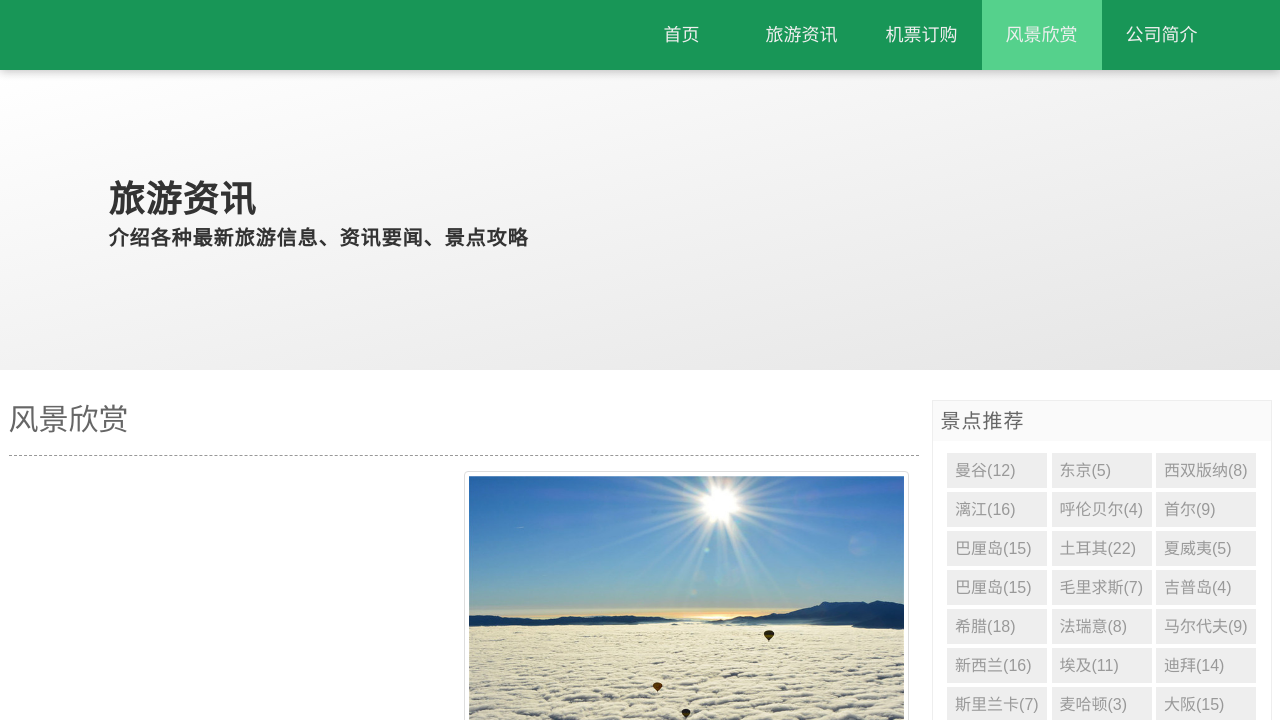
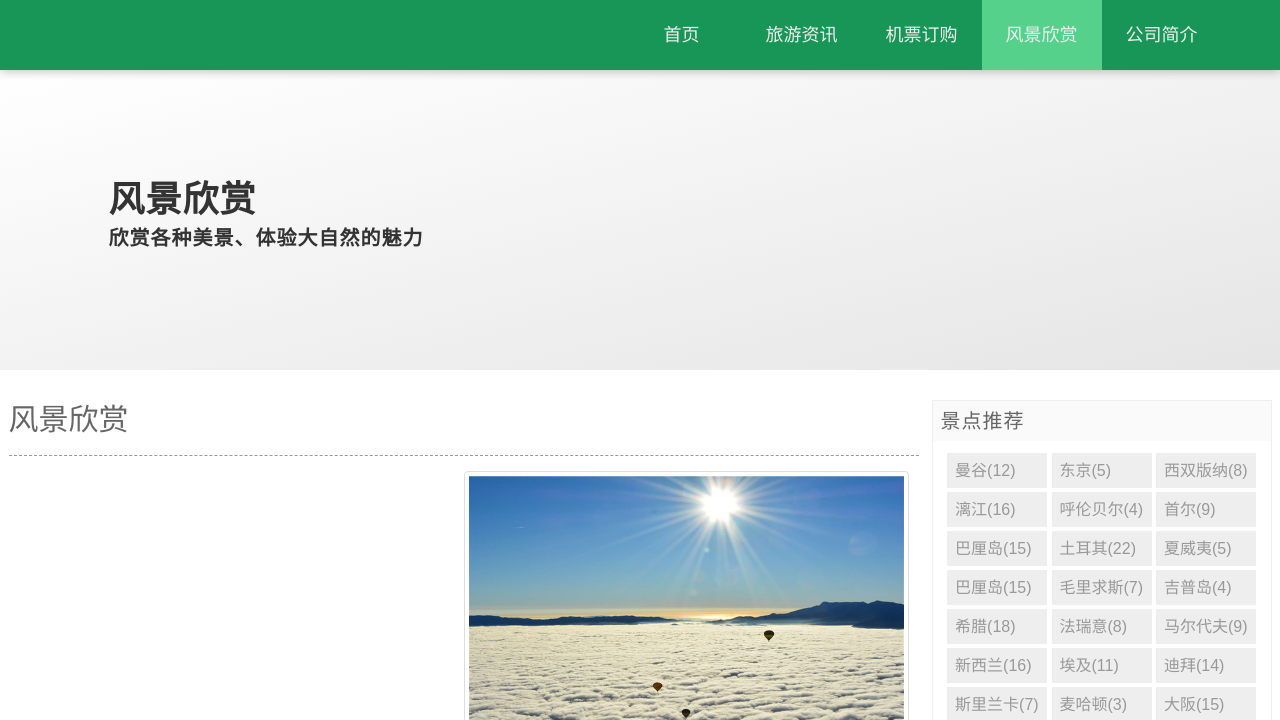
Before and after one commit to 14glwu/Travel, a plain HTML site: page PC端/scenery.html in a window 1280 px wide. Shown: the top 720 px of the page. Drawn offline with Linux system fonts and the light colour scheme.

Commit message:
文本改动

```diff
--- a/PC端/scenery.html
+++ b/PC端/scenery.html
@@ -26,8 +26,8 @@
 <div id="headline">
 	<div class="center">
 		<hgroup>
-			<h2>旅游资讯</h2>
-			<h3>介绍各种最新旅游信息、资讯要闻、景点攻略</h3>
+			<h2>风景欣赏</h2>
+			<h3>欣赏各种美景、体验大自然的魅力</h3>
 		</hgroup>
 	</div>
 </div>
```
Also changed, not shown: PC端/about.html (+2 -2 lines), PC端/index.html (+0 -2 lines), PC端/ticket.html (+2 -2 lines).
